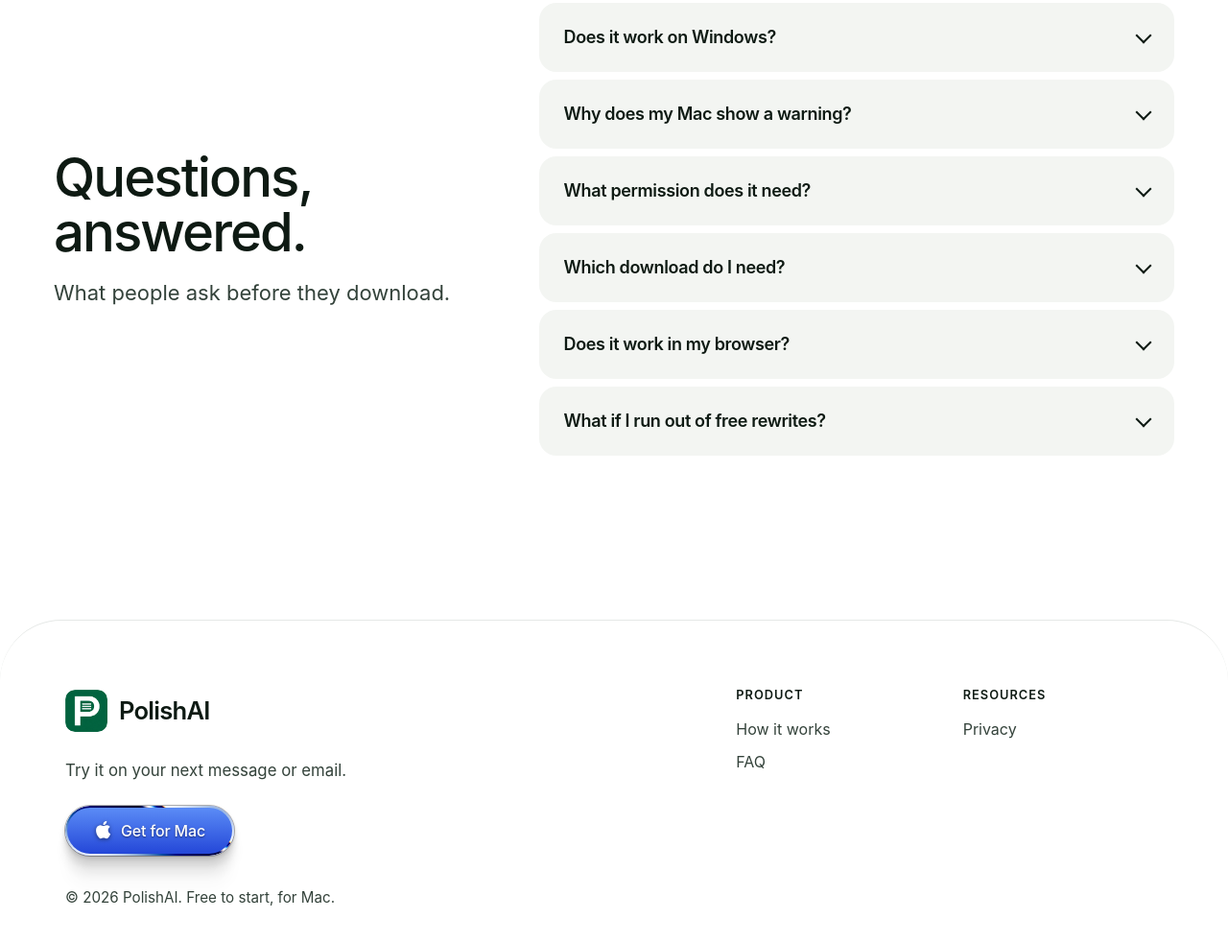
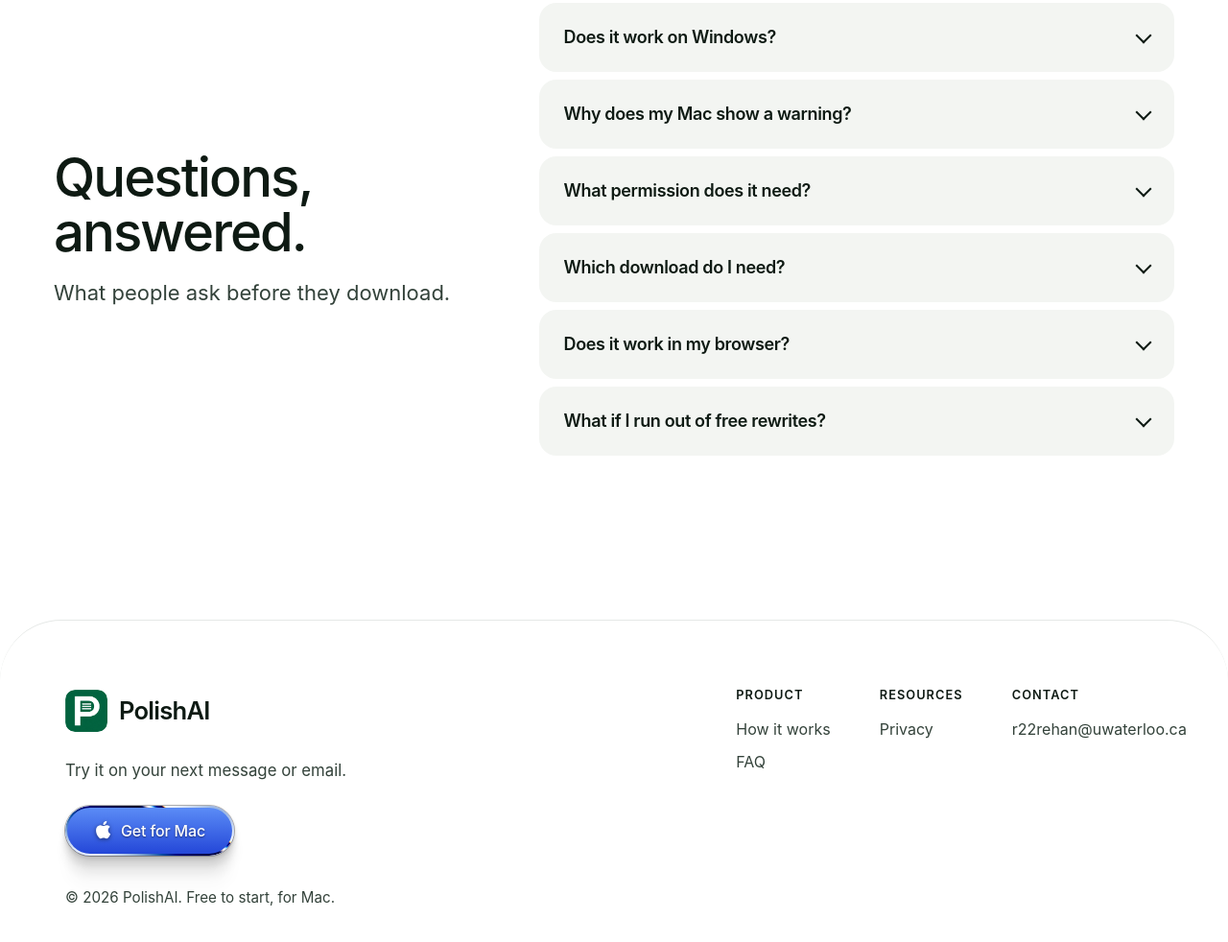
Before and after one commit to rahimrehann/polishai, a browser extension: page website/index.html in a window 1280 px wide. Shown: the part 5617-6599 px from the top of the page at 96% size. Drawn offline with Linux system fonts and the light colour scheme; animation ran at ten frames a second.

Commit message:
Add contact email to the website footer and app settings

```diff
--- a/website/index.html
+++ b/website/index.html
@@ -328,10 +328,12 @@ details p { padding: 0 56px 24px 26px; color: var(--ink-2); font-size: 18px; }
 .sf-line { margin: 20px 0 0; max-width: 24em; font-size: 1.05rem; line-height: 1.5; color: var(--ink-2); }
 .sf-cta { margin-top: 24px; }
 .sf-copy { margin: 24px 0 0; font-size: .95rem; color: var(--ink-2); }
-.sf-cols { display: grid; grid-template-columns: repeat(2, minmax(0, 1fr)); gap: 28px; align-content: start; }
+.sf-cols { display: grid; grid-template-columns: repeat(3, auto); justify-content: start; gap: 28px clamp(28px, 4vw, 56px); align-content: start; }
 .sf-cols h3 { margin: 0 0 18px; font-size: .8rem; font-weight: 600; letter-spacing: .08em; text-transform: uppercase; color: var(--ink); }
 .sf-cols a { display: block; margin: 0 0 12px; color: var(--ink-2); text-decoration: none; font-size: 1rem; line-height: 1.35; }
+.sf-cols a { white-space: nowrap; }
 .sf-cols a:hover { color: var(--ink); }
+@media (max-width: 560px) { .sf-cols { grid-template-columns: repeat(2, auto); } .sf-cols a { white-space: normal; overflow-wrap: anywhere; } }
 @media (max-width: 860px) { .sf-top { grid-template-columns: 1fr; } }
 
 
@@ -666,6 +668,7 @@ Thanks,
       <nav class="sf-cols" aria-label="Footer links">
         <div><h3>Product</h3><a href="#how">How it works</a><a href="#faq">FAQ</a></div>
         <div><h3>Resources</h3><a href="#privacy">Privacy</a></div>
+        <div><h3>Contact</h3><a href="mailto:r22rehan@uwaterloo.ca">r22rehan@uwaterloo.ca</a></div>
       </nav>
     </div>
 
```
Also changed, not shown: desktop-app/index.html (+1 -0 lines).
